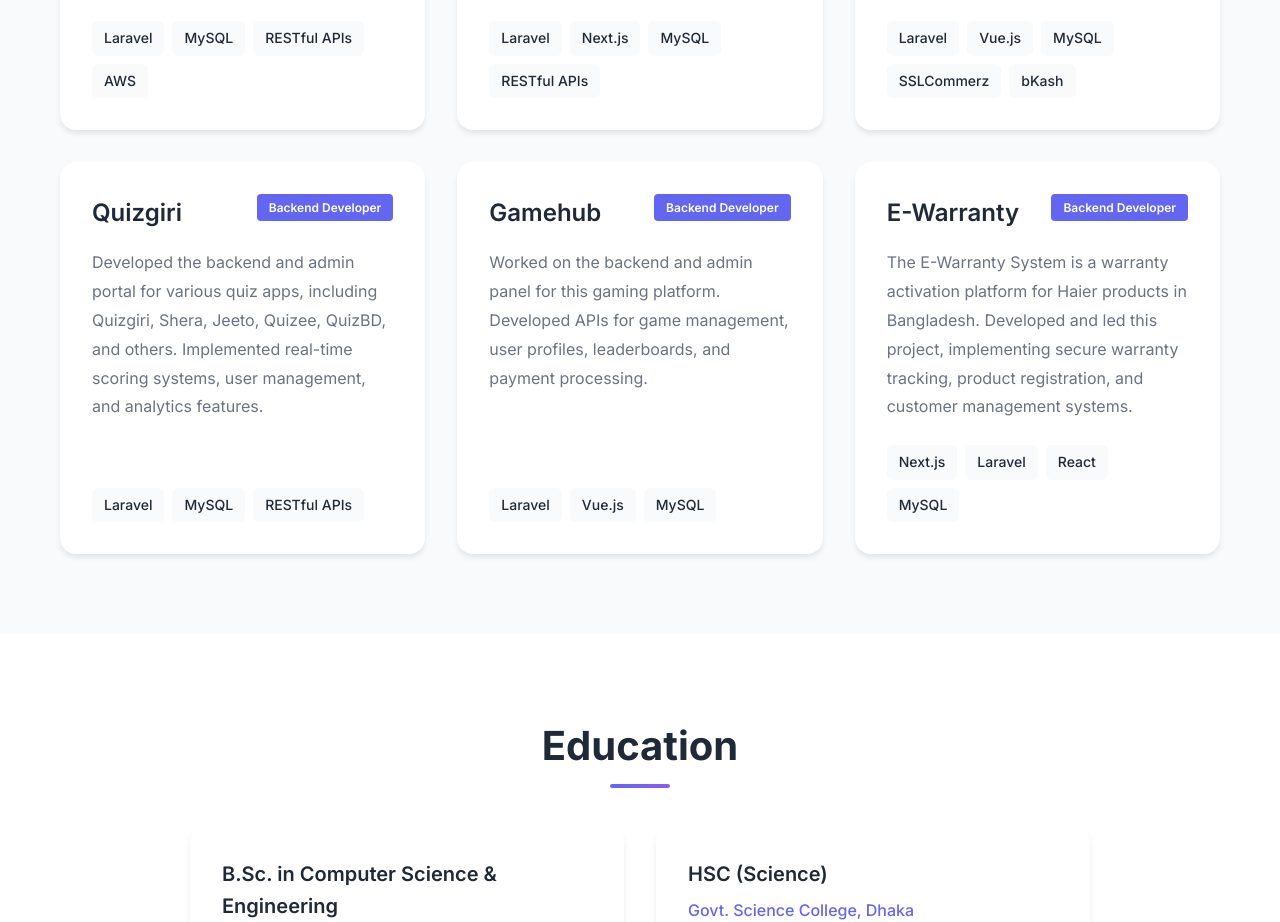
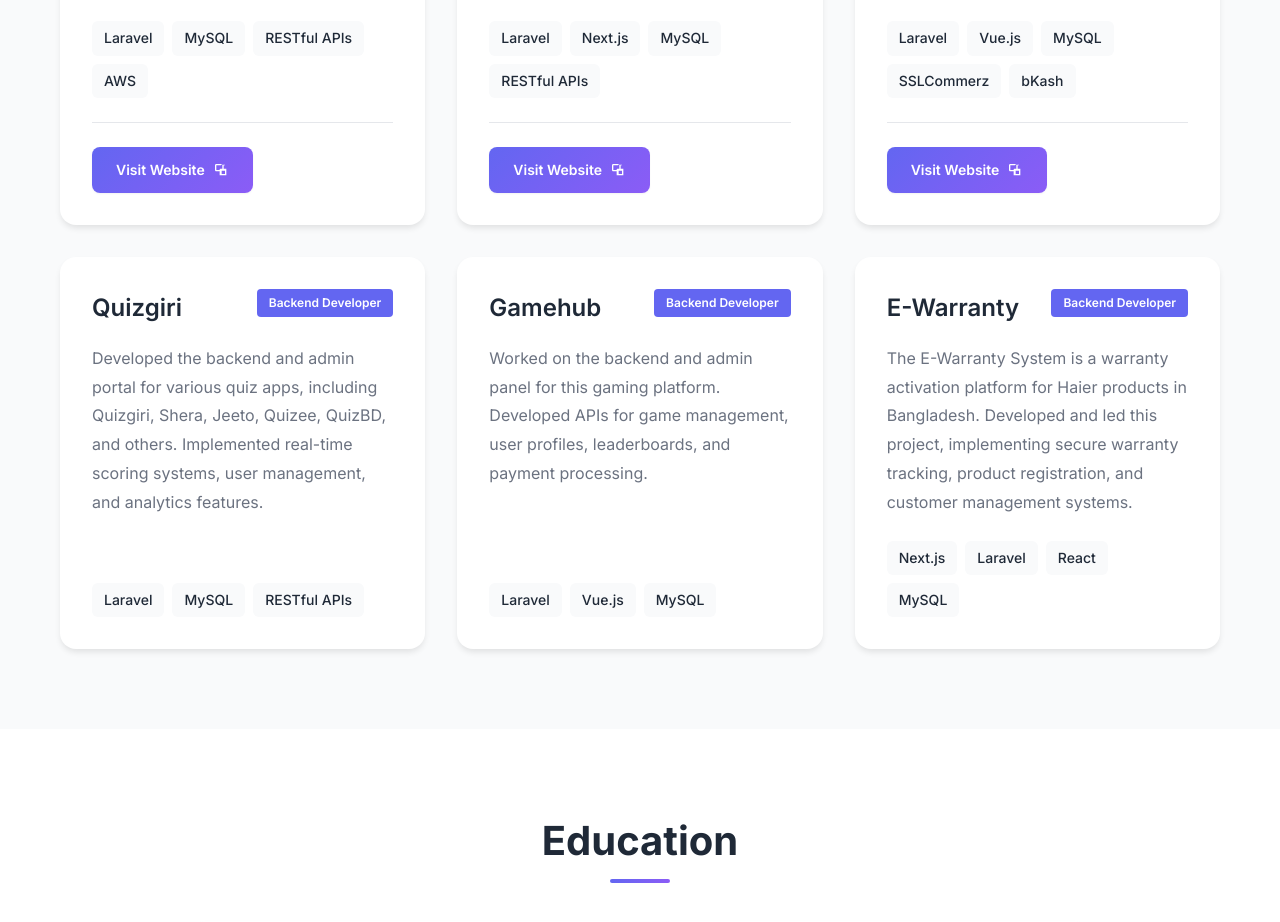
Before and after one commit to Mdali79/Portfolio, a plain HTML site: page index.html in a window 1280 px wide. Shown: the part 3860-4782 px from the top of the page. Drawn offline with Linux system fonts and the light colour scheme.

Commit message:
portfolio

```diff
--- a/index.html
+++ b/index.html
@@ -243,6 +243,28 @@
               <span class="tech-tag">RESTful APIs</span>
               <span class="tech-tag">AWS</span>
             </div>
+            <div class="project-link">
+              <a
+                href="https://safai.com.bd/"
+                target="_blank"
+                rel="noopener noreferrer"
+                class="project-link-btn"
+              >
+                <span>Visit Website</span>
+                <svg
+                  width="16"
+                  height="16"
+                  viewBox="0 0 16 16"
+                  fill="none"
+                  xmlns="http://www.w3.org/2000/svg"
+                >
+                  <path
+                    d="M12 3.33334H10.6667V6.66668H9.33333V3.33334C9.33333 2.6 8.73333 2 8 2H3.33333C2.6 2 2 2.6 2 3.33334V8C2 8.73334 2.6 9.33334 3.33333 9.33334H6.66667V8H3.33333V3.33334H8V2.66668H12V3.33334ZM7.33333 6.66668L13.3333 6.66668V13.3333H6.66667V7.33334L7.33333 6.66668ZM8.66667 8.66668V12H12V8.66668H8.66667Z"
+                    fill="currentColor"
+                  />
+                </svg>
+              </a>
+            </div>
           </div>
 
           <div class="project-card">
@@ -262,6 +284,28 @@
               <span class="tech-tag">Next.js</span>
               <span class="tech-tag">MySQL</span>
               <span class="tech-tag">RESTful APIs</span>
+            </div>
+            <div class="project-link">
+              <a
+                href="https://easyielts.xyz/"
+                target="_blank"
+                rel="noopener noreferrer"
+                class="project-link-btn"
+              >
+                <span>Visit Website</span>
+                <svg
+                  width="16"
+                  height="16"
+                  viewBox="0 0 16 16"
+                  fill="none"
+                  xmlns="http://www.w3.org/2000/svg"
+                >
+                  <path
+                    d="M12 3.33334H10.6667V6.66668H9.33333V3.33334C9.33333 2.6 8.73333 2 8 2H3.33333C2.6 2 2 2.6 2 3.33334V8C2 8.73334 2.6 9.33334 3.33333 9.33334H6.66667V8H3.33333V3.33334H8V2.66668H12V3.33334ZM7.33333 6.66668L13.3333 6.66668V13.3333H6.66667V7.33334L7.33333 6.66668ZM8.66667 8.66668V12H12V8.66668H8.66667Z"
+                    fill="currentColor"
+                  />
+                </svg>
+              </a>
             </div>
           </div>
 
@@ -285,6 +329,28 @@
               <span class="tech-tag">MySQL</span>
               <span class="tech-tag">SSLCommerz</span>
               <span class="tech-tag">bKash</span>
+            </div>
+            <div class="project-link">
+              <a
+                href="https://romoni.com.bd/"
+                target="_blank"
+                rel="noopener noreferrer"
+                class="project-link-btn"
+              >
+                <span>Visit Website</span>
+                <svg
+                  width="16"
+                  height="16"
+                  viewBox="0 0 16 16"
+                  fill="none"
+                  xmlns="http://www.w3.org/2000/svg"
+                >
+                  <path
+                    d="M12 3.33334H10.6667V6.66668H9.33333V3.33334C9.33333 2.6 8.73333 2 8 2H3.33333C2.6 2 2 2.6 2 3.33334V8C2 8.73334 2.6 9.33334 3.33333 9.33334H6.66667V8H3.33333V3.33334H8V2.66668H12V3.33334ZM7.33333 6.66668L13.3333 6.66668V13.3333H6.66667V7.33334L7.33333 6.66668ZM8.66667 8.66668V12H12V8.66668H8.66667Z"
+                    fill="currentColor"
+                  />
+                </svg>
+              </a>
             </div>
           </div>
 
--- a/styles.css
+++ b/styles.css
@@ -570,6 +570,45 @@
     font-weight: 500;
 }
 
+.project-link {
+    margin-top: 1.5rem;
+    padding-top: 1.5rem;
+    border-top: 1px solid var(--border-color);
+}
+
+.project-link-btn {
+    display: inline-flex;
+    align-items: center;
+    gap: 0.5rem;
+    padding: 0.75rem 1.5rem;
+    background: linear-gradient(135deg, var(--primary-color), var(--secondary-color));
+    color: white;
+    text-decoration: none;
+    border-radius: 0.5rem;
+    font-weight: 600;
+    font-size: 0.875rem;
+    transition: all 0.3s ease;
+    box-shadow: var(--shadow-sm);
+}
+
+.project-link-btn:hover {
+    transform: translateY(-2px);
+    box-shadow: var(--shadow-lg);
+    background: linear-gradient(135deg, var(--primary-dark), var(--primary-color));
+}
+
+.project-link-btn svg {
+    transition: transform 0.3s ease;
+}
+
+.project-link-btn:hover svg {
+    transform: translate(2px, -2px);
+}
+
+.project-link-btn span {
+    display: inline-block;
+}
+
 /* Education Section */
 .education {
     background-color: var(--bg-primary);
```
